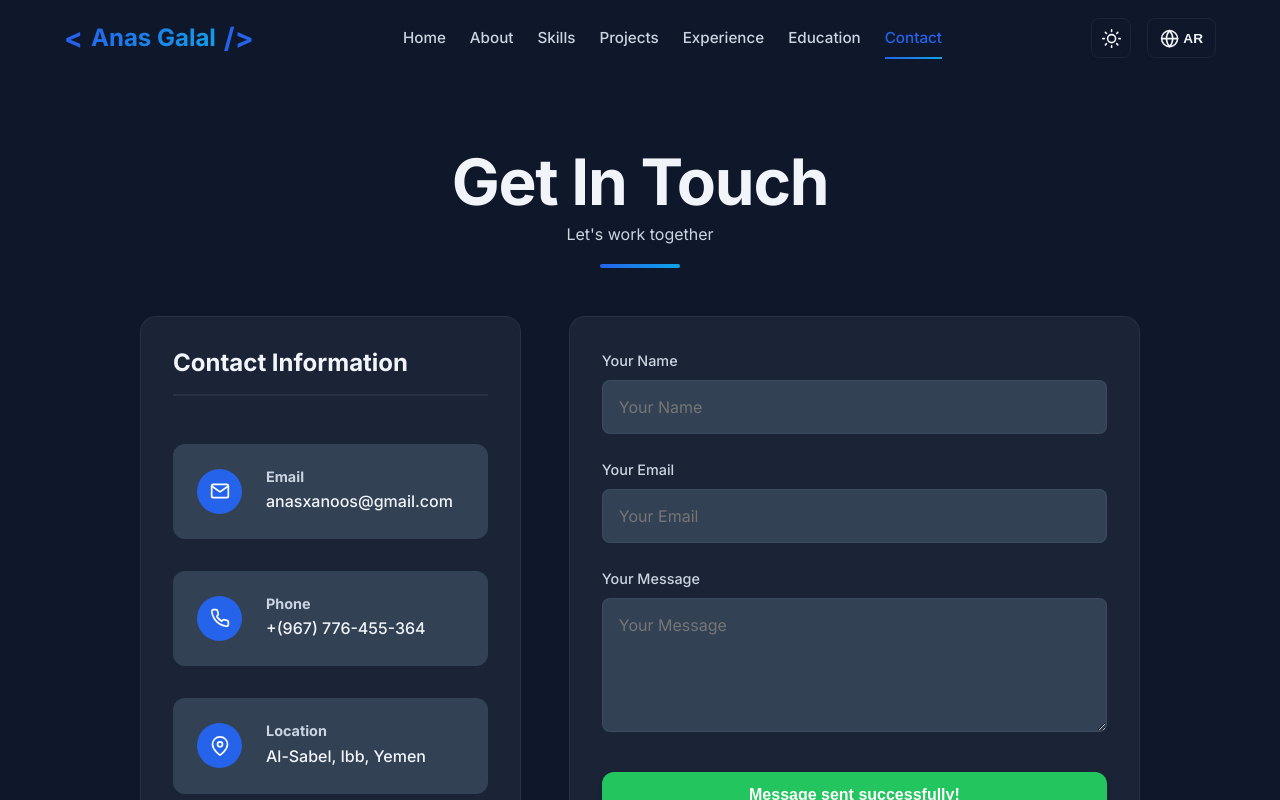
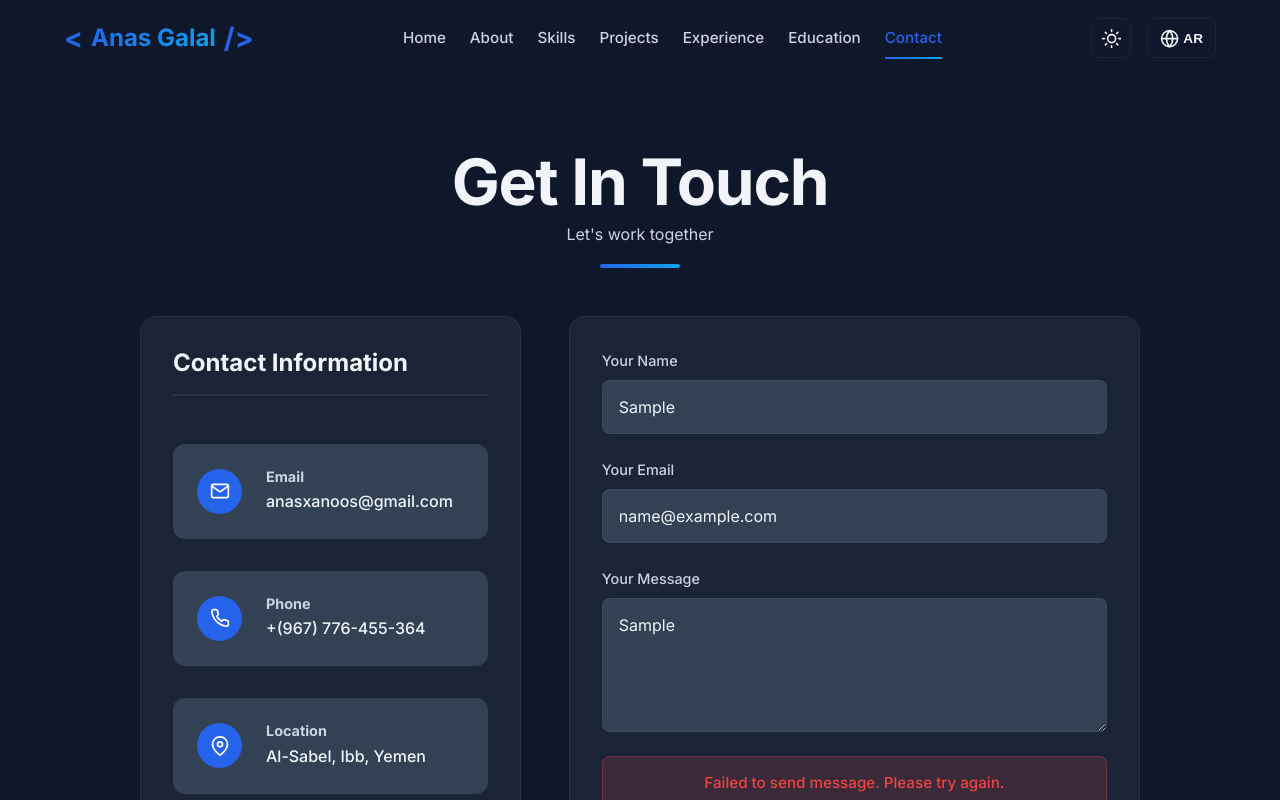
Before and after one commit to Anas-galal-1985/portfolio-website, a React (Vite) app: page /contact in a window 1280 px wide. Both pictures are taken after typing "Sample", "name@example.com", "Sample" into the empty fields and a click on the button "Send Message". Shown: the top 800 px of the page. Built offline with nearby package versions, Linux system fonts and the light colour scheme; no server answers.

Commit message:
Enable contact form via FormSubmit and fix email link

```diff
--- a/src/components/Footer.jsx
+++ b/src/components/Footer.jsx
@@ -14,7 +14,7 @@ const Footer = () => {
     const socialLinks = [
         { icon: <FiGithub />, url: 'https://github.com/Anas-galal-1985', label: 'GitHub' },
         { icon: <FiLinkedin />, url: 'https://www.linkedin.com/in/anas-galal-7b7937439', label: 'LinkedIn' },
-        { icon: <FiMail />, url: 'mailto:anasxanoos@gmail.com', label: 'Email' }
+        { icon: <FiMail />, url: 'https://mail.google.com/mail/?view=cm&fs=1&to=anasxanoos@gmail.com', label: 'Email' }
     ];
 
     const quickLinks = [
--- a/src/pages/Contact.css
+++ b/src/pages/Contact.css
@@ -152,13 +152,59 @@
     min-height: 120px;
 }
 
+.status-alert {
+    padding: 0.85rem 1.25rem;
+    border-radius: var(--border-radius-md);
+    font-size: 0.95rem;
+    font-weight: 500;
+    text-align: center;
+    animation: fadeIn 0.3s ease;
+}
+
+.status-alert.success {
+    background: rgba(34, 197, 94, 0.15);
+    color: #22c55e;
+    border: 1px solid rgba(34, 197, 94, 0.3);
+}
+
+.status-alert.error {
+    background: rgba(239, 68, 68, 0.15);
+    color: #ef4444;
+    border: 1px solid rgba(239, 68, 68, 0.3);
+}
+
 .submit-btn {
     justify-content: center;
     margin-top: var(--spacing-sm);
+    gap: 0.5rem;
+}
+
+.submit-btn:disabled {
+    opacity: 0.8;
+    cursor: not-allowed;
 }
 
 .submit-btn.success {
     background: #22c55e;
+}
+
+.submit-btn.error {
+    background: #ef4444;
+}
+
+.spinner {
+    display: inline-block;
+    width: 1rem;
+    height: 1rem;
+    border: 2px solid rgba(255, 255, 255, 0.35);
+    border-radius: 50%;
+    border-top-color: #ffffff;
+    animation: spin 0.8s linear infinite;
+}
+
+@keyframes spin {
+    0% { transform: rotate(0deg); }
+    100% { transform: rotate(360deg); }
 }
 
 @media (max-width: 968px) {
--- a/src/pages/Contact.jsx
+++ b/src/pages/Contact.jsx
@@ -20,16 +20,45 @@ const Contact = () => {
         }));
     };
 
-    const handleSubmit = (e) => {
+    const handleSubmit = async (e) => {
         e.preventDefault();
         setStatus('sending');
 
-        // Simulate API call
-        setTimeout(() => {
-            setStatus('success');
-            setFormData({ name: '', email: '', message: '' });
-            setTimeout(() => setStatus(''), 3000);
-        }, 1500);
+        try {
+            const response = await fetch('https://formsubmit.co/ajax/anasxanoos@gmail.com', {
+                method: 'POST',
+                headers: {
+                    'Content-Type': 'application/json',
+                    'Accept': 'application/json'
+                },
+                body: JSON.stringify({
+                    name: formData.name,
+                    email: formData.email,
+                    message: formData.message,
+                    _subject: 'رسالة جديدة من موقعك الشخصي',
+                    _template: 'table'
+                })
+            });
+
+            if (response.ok) {
+                const data = await response.json();
+                if (data.success === 'true' || data.success === true || response.status === 200) {
+                    setStatus('success');
+                    setFormData({ name: '', email: '', message: '' });
+                    setTimeout(() => setStatus(''), 5000);
+                } else {
+                    setStatus('error');
+                    setTimeout(() => setStatus(''), 5000);
+                }
+            } else {
+                setStatus('error');
+                setTimeout(() => setStatus(''), 5000);
+            }
+        } catch (error) {
+            console.error('Error sending message:', error);
+            setStatus('error');
+            setTimeout(() => setStatus(''), 5000);
+        }
     };
 
     return (
@@ -97,7 +126,9 @@ const Contact = () => {
                                         <FiLinkedin />
                                     </a>
                                     <a
-                                        href="mailto:anasxanoos@gmail.com"
+                                        href="https://mail.google.com/mail/?view=cm&fs=1&to=anasxanoos@gmail.com"
+                                        target="_blank"
+                                        rel="noopener noreferrer"
                                         className="social-link"
                                         aria-label="Email"
                                     >
@@ -147,15 +178,32 @@ const Contact = () => {
                                 ></textarea>
                             </div>
 
+                            {status === 'success' && (
+                                <div className="status-alert success">
+                                    {t.contact.success}
+                                </div>
+                            )}
+
+                            {status === 'error' && (
+                                <div className="status-alert error">
+                                    {t.contact.error}
+                                </div>
+                            )}
+
                             <button
                                 type="submit"
                                 className={`btn btn-primary submit-btn ${status}`}
                                 disabled={status === 'sending'}
                             >
                                 {status === 'sending' ? (
-                                    t.contact.sending
+                                    <>
+                                        <span className="spinner"></span>
+                                        <span>{t.contact.sending}</span>
+                                    </>
                                 ) : status === 'success' ? (
                                     t.contact.success
+                                ) : status === 'error' ? (
+                                    t.contact.error
                                 ) : (
                                     <>
                                         {t.contact.send}
```
